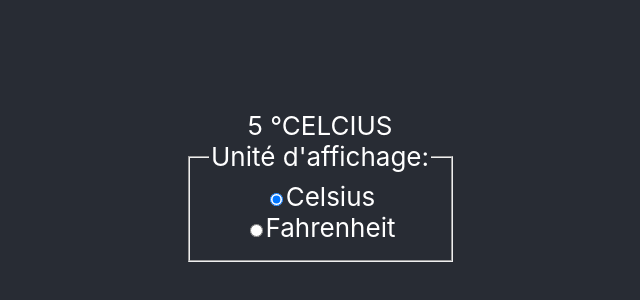
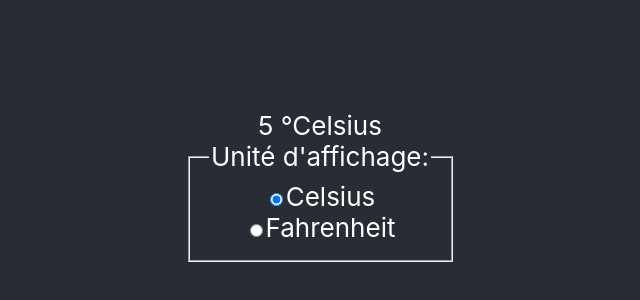
Before and after one commit to ThoRibeiro/MyMeteo, a React (Create React App) app in the folder web-app/: page / in a window 1280 px wide. Shown: the part 214-514 px from the top of the page, without its empty margins (320-960 px from the left). Built offline with nearby package versions, Linux system fonts and the light colour scheme.

Commit message:
feat: enum

```diff
--- a/web-app/src/components/Temperature.tsx
+++ b/web-app/src/components/Temperature.tsx
@@ -1,14 +1,26 @@
 import { useState } from "react";
 
 export function Temperature() {
+  //   type TemperatureUnit = "CELCIUS" | "FAHRENHEIT";
+  enum TemperatureUnit {
+    CELCIUS = "Celsius",
+    FAHRENHEIT = "Fahrenheit",
+  }
+
   const TEMPERATURE = 5;
+  const [isCelcius, setIsCelcius] = useState(true);
+  const [unit, setUnit] = useState<TemperatureUnit>(TemperatureUnit.CELCIUS);
 
-  type TemperatureUnit = "CELCIUS" | "FAHRENHEIT";
+  // JE SUIS EN LOVE SUR ALEXY LE GROS BG DE FOU
+  // LOVE ALEXY
+  // NUD3 ALEXY
+  // ALEXY LE GROS BG
+  // ALEXY LE GROS BG
+  // ALEXY LE GROS BG
+  // TROP BEAU LA CHEMISE DE ALEXY
+  // SEX_ALEXY.COM
+  // ALEXY LE GROS SEXE
 
-  const [isCelcius, setIsCelcius] = useState(true);
-  const [unit, setUnit] = useState<TemperatureUnit>("CELCIUS");
-
-  console.log(unit);
   return (
     <div>
       {TEMPERATURE} °{unit}
@@ -19,7 +31,7 @@ export function Temperature() {
             type="radio"
             name="unit"
             value="Celsius"
-            onClick={() => setUnit("CELCIUS")}
+            onClick={() => setUnit(TemperatureUnit.CELCIUS)}
             defaultChecked
           />
           Celsius
@@ -28,7 +40,7 @@ export function Temperature() {
             type="radio"
             name="unit"
             value="Fahrenheit"
-            onClick={() => setUnit("FAHRENHEIT")}
+            onClick={() => setUnit(TemperatureUnit.FAHRENHEIT)}
           />
           Fahrenheit
         </label>
```
